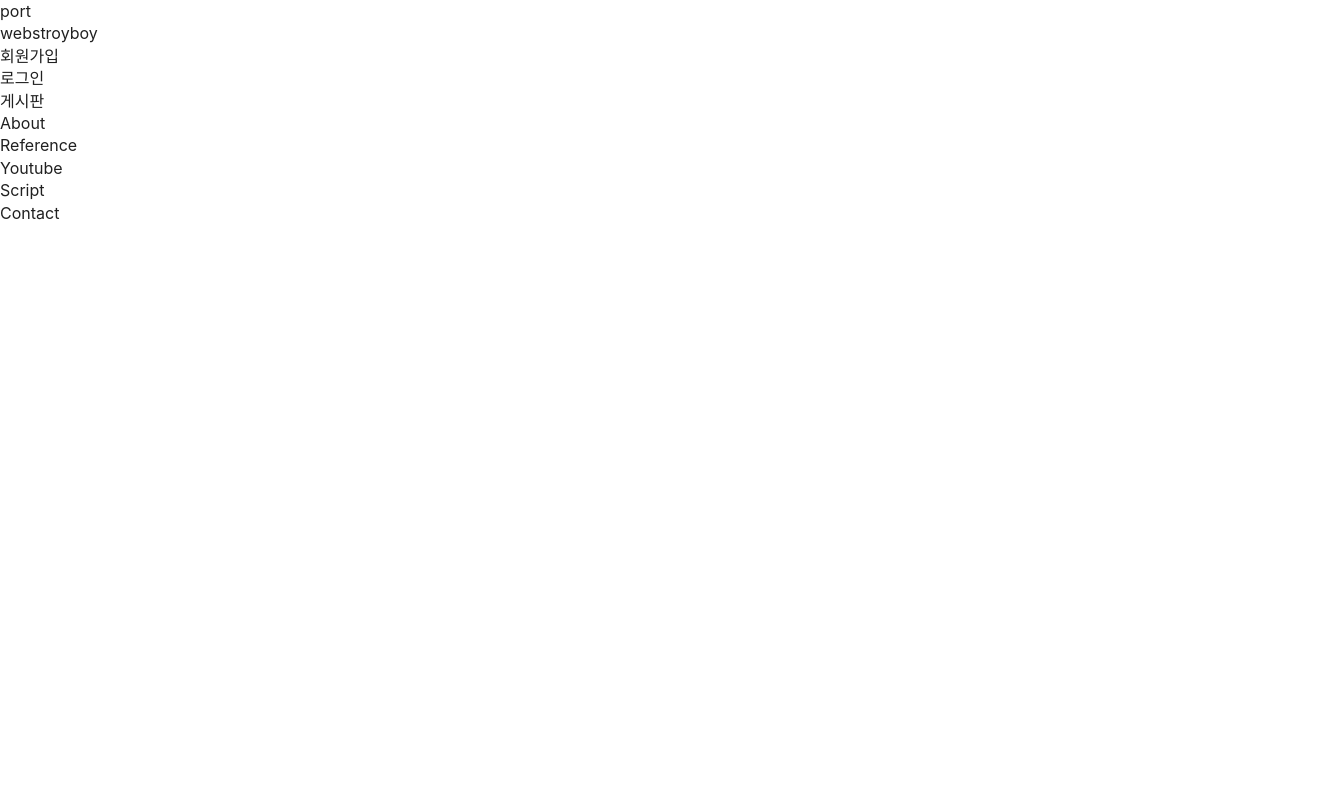
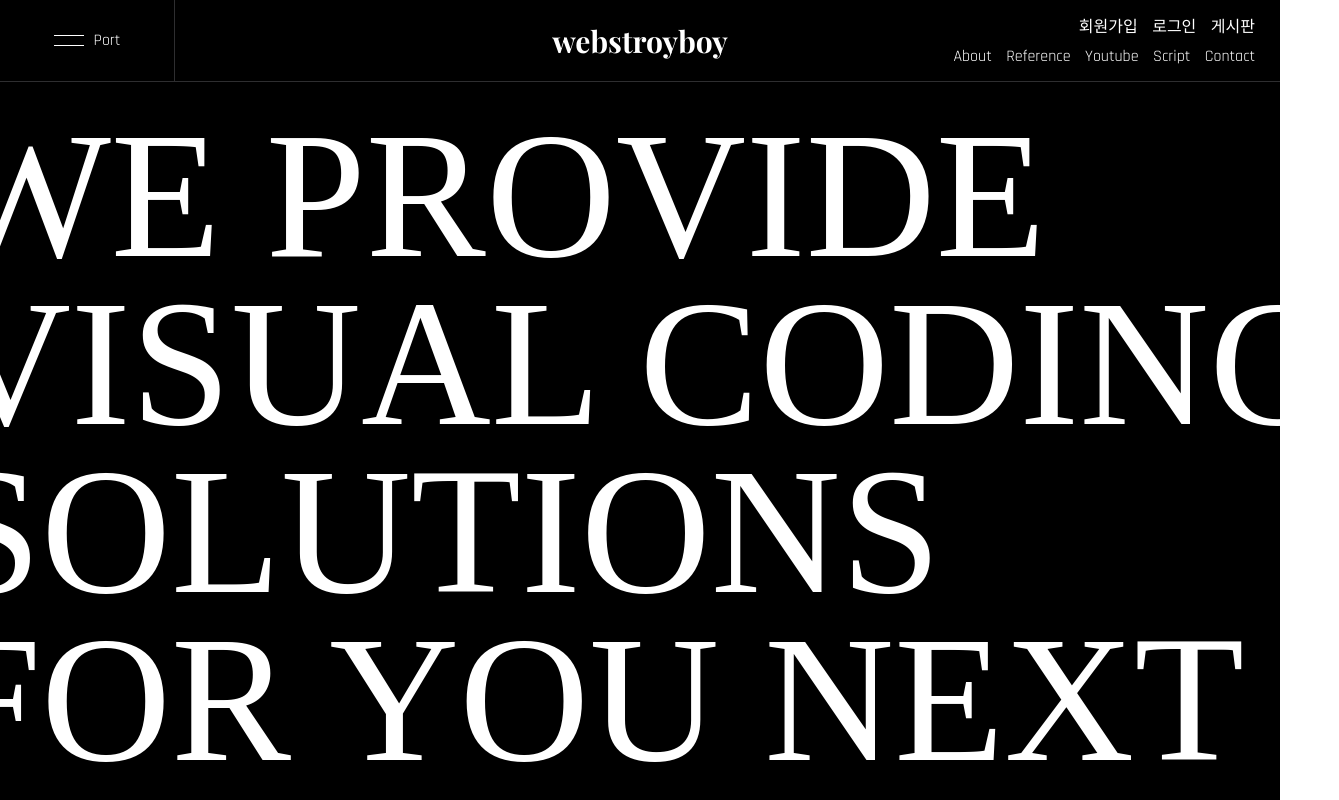
Before and after one commit to webstoryboy/2021, a plain HTML site: page portfolio2-responsive/main/index.html in a window 1280 px wide. Shown: the whole page, 1339 px wide, since content can reach past the window. Drawn offline with nearby package versions, Linux system fonts and the light colour scheme; a web font is replaced by a local one.

Commit message:
2021.01.29

```diff
--- a/portfolio1-webstandard/webstandard/assets/css/style.css
+++ b/portfolio1-webstandard/webstandard/assets/css/style.css
@@ -124,7 +124,7 @@
 .main-cont {
     color: #fff;
     font-size: 180px;
-    line-height: 130px;
+    line-height: .75;
 }
 .main-cont div {
     margin-bottom: 10px;
--- a/portfolio2-responsive/assets/css/fonts.css
+++ b/portfolio2-responsive/assets/css/fonts.css
@@ -0,0 +1,29 @@
+@font-face {
+    font-family: "Saol Display Regular";
+    src: url("http://db.onlinewebfonts.com/t/4c4c08af466e9ad071b6d69cf44093df.eot");
+    /* IE9*/
+    src: url("http://db.onlinewebfonts.com/t/4c4c08af466e9ad071b6d69cf44093df.eot?#iefix") format("embedded-opentype"),
+        /* IE6-IE8 */
+        url("http://db.onlinewebfonts.com/t/4c4c08af466e9ad071b6d69cf44093df.woff2") format("woff2"),
+        /* chrome firefox */
+        url("http://db.onlinewebfonts.com/t/4c4c08af466e9ad071b6d69cf44093df.woff") format("woff"),
+        /* chrome firefox */
+        url("http://db.onlinewebfonts.com/t/4c4c08af466e9ad071b6d69cf44093df.ttf") format("truetype"),
+        /* chrome firefox opera Safari, Android, iOS 4.2+*/
+        url("http://db.onlinewebfonts.com/t/4c4c08af466e9ad071b6d69cf44093df.svg#Saol Display Regular") format("svg");
+    /* iOS 4.1- */
+}
+
+@font-face {
+    font-family: 'Chosunilbo_myungjo';
+    src: url('https://cdn.jsdelivr.net/gh/projectnoonnu/noonfonts_one@1.0/Chosunilbo_myungjo.woff') format('woff');
+    font-weight: normal;
+    font-style: normal;
+}
+
+@font-face {
+    font-family: 'S-CoreDream-3Light';
+    src: url('https://cdn.jsdelivr.net/gh/projectnoonnu/noonfonts_six@1.2/S-CoreDream-3Light.woff') format('woff');
+    font-weight: normal;
+    font-style: normal;
+}
--- /dev/null
+++ b/portfolio2-responsive/assets/css/media.css
@@ -0,0 +1,51 @@
+/* media */
+:root {
+    font-size: 16px;
+}
+
+/* 피시 */
+@media (max-width: 1400px){
+
+}
+
+/* 노트북 */
+@media (max-width: 1200px){
+
+}
+
+/* 타블렛 ipad pro */
+@media (max-width: 1024px){
+    :root {
+        font-size: 14px;
+    }
+
+    /* header */
+    #header .nav ul {display: none}
+}
+
+/* 타블렛 ipad */
+@media (max-width: 768px){
+    :root {
+        font-size: 12px;
+    }
+
+    /* header */
+    #header .port em {display: none}
+}
+
+/* 핸드폰 iPhone */
+@media (max-width: 480px){
+
+}
+
+/* 핸드폰 iPhone5 */
+@media (max-width: 320px){
+    :root {
+        font-size: 10px;
+    }
+}
+
+/* 핸드폰 Galaxy fold */
+@media (max-width: 280px){
+
+}
--- a/portfolio2-responsive/assets/css/reset.css
+++ b/portfolio2-responsive/assets/css/reset.css
@@ -1,12 +1,4 @@
 @charset "UTF-8";
-
-/* 변수 선언하기 */
-:root {
-    --main-bg: #000;
-    --main-bg: #F0EEEB;
-
-}
-
 
 /* border-box 초기화 */
 *,
--- a/portfolio2-responsive/assets/css/style.css
+++ b/portfolio2-responsive/assets/css/style.css
@@ -0,0 +1,123 @@
+/* header */
+#header {
+    position: fixed;
+    left: 0; top: 0;
+    width: 100%;
+    height: 82px;
+    border-bottom: 1px solid var(--border-black);
+    background: var(--main-black);
+    color: var(--font-black);
+    display: flex;
+    justify-content: space-between;
+    align-items: center;
+    text-transform: capitalize;
+    z-index: 10000;
+}
+#header .port {
+    flex: 1 1 30%;
+}
+#header .port em {
+    width: 175px;
+    height: 82px;
+    border-right: 1px solid var(--border-black);
+    display: flex;
+    justify-content: center;
+    align-items: center;
+}
+#header .port em a {
+    position: relative;
+    text-align: center;
+    font-family: var(--font-sub);
+    padding: 10px 10px 10px 50px;
+    font-size: 16px;
+    line-height: 1;
+}
+#header .port em a::before {
+    content: '';
+    position: absolute;
+    left: 10px;
+    bottom: 13px;
+    width: 30px;
+    height: 1px;
+    background: var(--font-black)
+}
+#header .port em a::after {
+    content: '';
+    position: absolute;
+    left: 10px;
+    top: 12px;
+    width: 30px;
+    height: 1px;
+    background: var(--font-black)
+}
+#header .logo {
+    flex: 1 1 30%;
+    text-align: center;
+}
+#header .logo a {
+    font-family: var(--font-title);
+    font-size: 1.875rem;
+    padding: 3px 20px 5px 20px;
+    text-transform: lowercase;
+}
+#header .nav {
+    flex: 1 1 30%;
+    text-align: right;
+}
+#header .nav ul {
+    margin-right: 20px;
+}
+#header .nav li {
+    display: inline;
+}
+#header .nav li a {
+    display: inline-block;
+    padding: 8px 5px 5px 5px;
+    font-family: var(--font-sub), var(--font-kor);
+    font-size: 16px;
+    line-height: 1;
+}
+#header.white {
+    background-color: var(--main-white);
+    border-bottom: 1px solid var(--border-white);
+}
+#header.white .port em {
+    border-right: 1px solid var(--border-white);
+}
+#header.white .port em a {
+    color: var(--font-white);
+}
+#header.white .logo a {
+    color: var(--font-white);
+}
+#header.white .nav li a {
+    color: var(--font-white);
+}
+#header.white .port em a::before {
+    background: var(--font-white);
+}
+#header.white .port em a::after {
+    background: var(--font-white);
+}
+
+/* mainCont */
+#mainCont {
+    background-color: var(--main-black);
+    height: 100vh;
+    color: var(--font-white);
+    display: flex;
+    justify-content: center;
+    align-items: center;
+    white-space: nowrap;
+    padding-top: 82px;
+}
+.main-cont {
+    color: var(--font-black);
+    font-size: 11.250rem;
+    line-height: .75;
+}
+.main-cont div {
+    margin-bottom: 10px;
+    font-family: var(--font-main);
+    padding-top: 23px;
+}
--- /dev/null
+++ b/portfolio2-responsive/assets/css/var.css
@@ -0,0 +1,19 @@
+@charset "UTF-8";
+
+/* 기본 값 및 변수 선언하기 */
+:root {
+    font-size: 16px;
+
+    --font-sub: 'Rajdhani';
+    --font-title: 'Playfair Display';
+    --font-main: 'Saol Display Regular';
+    --font-kor: 'Chosunilbo_myungjo';
+
+    --main-white: #F0EEEB;
+    --border-white: #DAD8D1;
+    --font-white: #000;
+
+    --main-black: #000;
+    --border-black: #2e2e30;
+    --font-black: #fff;
+}
--- a/portfolio2-responsive/main/index.html
+++ b/portfolio2-responsive/main/index.html
@@ -23,9 +23,11 @@
     <link rel="apple-touch-icon-precomposed" href="#"/>
 
     <!-- CSS Style -->
+    <link rel="stylesheet" href="../assets/css/var.css">
     <link rel="stylesheet" href="../assets/css/fonts.css">
     <link rel="stylesheet" href="../assets/css/reset.css">
     <link rel="stylesheet" href="../assets/css/style.css">
+    <link rel="stylesheet" href="../assets/css/media.css">
 
     <!-- font Style -->
     <link href="https://fonts.googleapis.com/css2?family=Rajdhani:wght@300;400;500;600;700&display=swap" rel="stylesheet">
@@ -33,7 +35,11 @@
 </head>
 <body>
 
-
+    <!-- skip -->
+    <div id="skip">
+        <a href="#mainCont">콘텐츠 바로가기</a>
+    </div>
+    <!-- //skip -->
 
     <!-- header -->
     <header id="header">
@@ -56,5 +62,18 @@
     </header>
     <!-- //header -->
 
+    <!-- mainCont -->
+    <main>
+        <section id="mainCont">
+            <div class="main-cont">
+                <div>WE PROVIDE</div>
+                <div>VISUAL CODING</div>
+                <div class="white">SOLUTIONS</div>
+                <div>FOR YOU <a href="#">NEXT</a></div>
+            </div>
+        </section>
+    </main>
+    <!-- //mainCont -->
+
 </body>
 </html>
```
